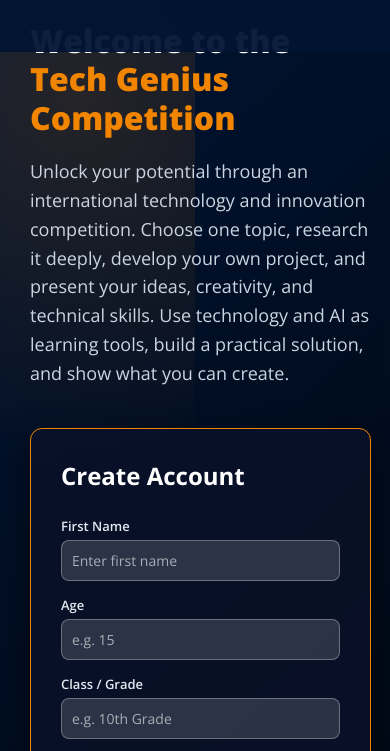
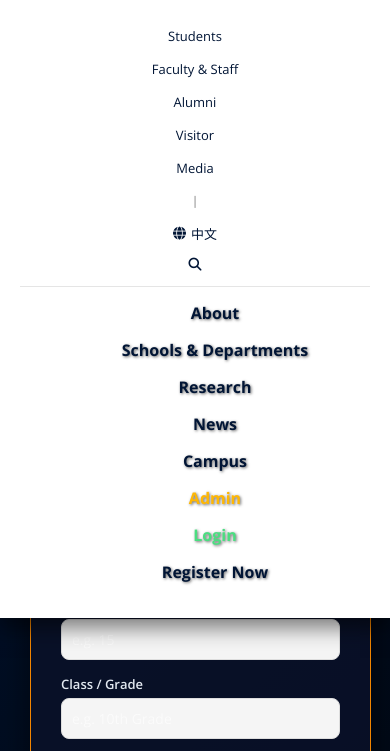
Before and after one commit to metafixerhub/tsinghua, a plain HTML site: page frontend/index.html in a window 390 px wide. Both pictures are taken after a click on the element 360 px from the left and 37 px from the top of the page. Shown: the part 78-829 px from the top of the page. Drawn offline with nearby package versions, Linux system fonts and the light colour scheme.

Commit message:
Update mobile menu to toggle correctly and make login modal white and attractive

```diff
--- a/frontend/style.css
+++ b/frontend/style.css
@@ -378,15 +378,12 @@ select option {
 .glass-modal {
     position: relative;
     z-index: 1;
-    background: rgba(255, 255, 255, 0.1); /* Semi-transparent white */
-    backdrop-filter: blur(15px);
-    -webkit-backdrop-filter: blur(15px);
-    border: 1px solid rgba(255, 255, 255, 0.3);
+    background: #ffffff; /* Solid White for clarity */
     border-radius: 20px;
     padding: 30px 40px;
     width: 100%;
     max-width: 650px; /* Wider for 2 columns */
-    color: #ffffff;
+    color: #333333;
     box-shadow: 0 8px 32px 0 rgba(0, 0, 0, 0.5);
 }
 
@@ -416,7 +413,6 @@ select option {
     text-transform: uppercase;
     letter-spacing: 2px;
     font-weight: 800;
-    text-shadow: 1px 1px 3px rgba(0,0,0,0.5);
 }
 
 /* Form Styles */
@@ -438,9 +434,9 @@ select option {
     width: 100%;
     padding: 12px;
     border-radius: 8px;
-    background: rgba(255, 255, 255, 0.15);
-    border: 1px solid rgba(255, 255, 255, 0.3);
-    color: #ffffff;
+    background: #f5f5f5;
+    border: 1px solid #dddddd;
+    color: #333333;
     font-size: 16px;
     font-family: inherit;
     outline: none;
@@ -677,12 +673,43 @@ table td img {
         gap: 0;
     }
 
-    .top-nav {
-        display: none; /* Hide top nav on small screens */
+    .top-nav, .nav-list {
+        display: none;
     }
 
-    .nav-list {
-        display: none; /* In a real app this would toggle */
+    .nav-section.active {
+        position: absolute;
+        top: 100%;
+        left: 0;
+        width: 100%;
+        background: #ffffff;
+        display: flex !important;
+        flex-direction: column;
+        padding: 20px;
+        box-shadow: 0 10px 20px rgba(0,0,0,0.5);
+        z-index: 999;
+    }
+
+    .nav-section.active .top-nav,
+    .nav-section.active .nav-list {
+        display: flex;
+        flex-direction: column;
+        gap: 15px;
+        width: 100%;
+    }
+
+    .nav-section.active .top-nav {
+        border-bottom: 1px solid rgba(0,0,0,0.1);
+        padding-bottom: 15px;
+        margin-bottom: 15px;
+    }
+
+    .nav-section.active a {
+        color: #011535;
+    }
+
+    .nav-section.active .nav-list a:hover::after {
+        background-color: #011535;
     }
 
     .glass-modal {
@@ -690,3 +717,6 @@ table td img {
         width: 95%;
     }
 }
+
+.glass-modal .close-btn { color: #666; }
+.glass-modal .close-btn:hover { color: #ff3366; }
```
